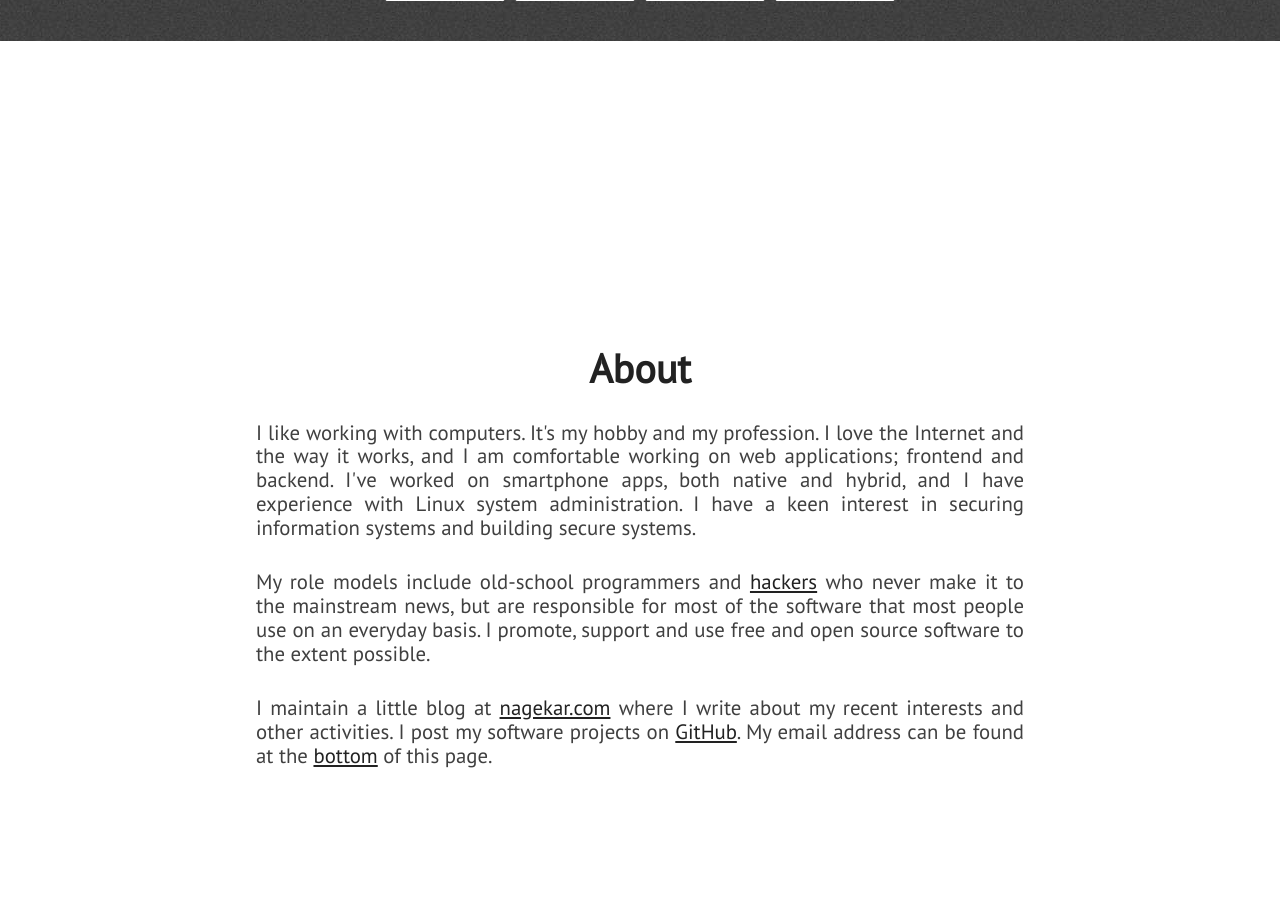
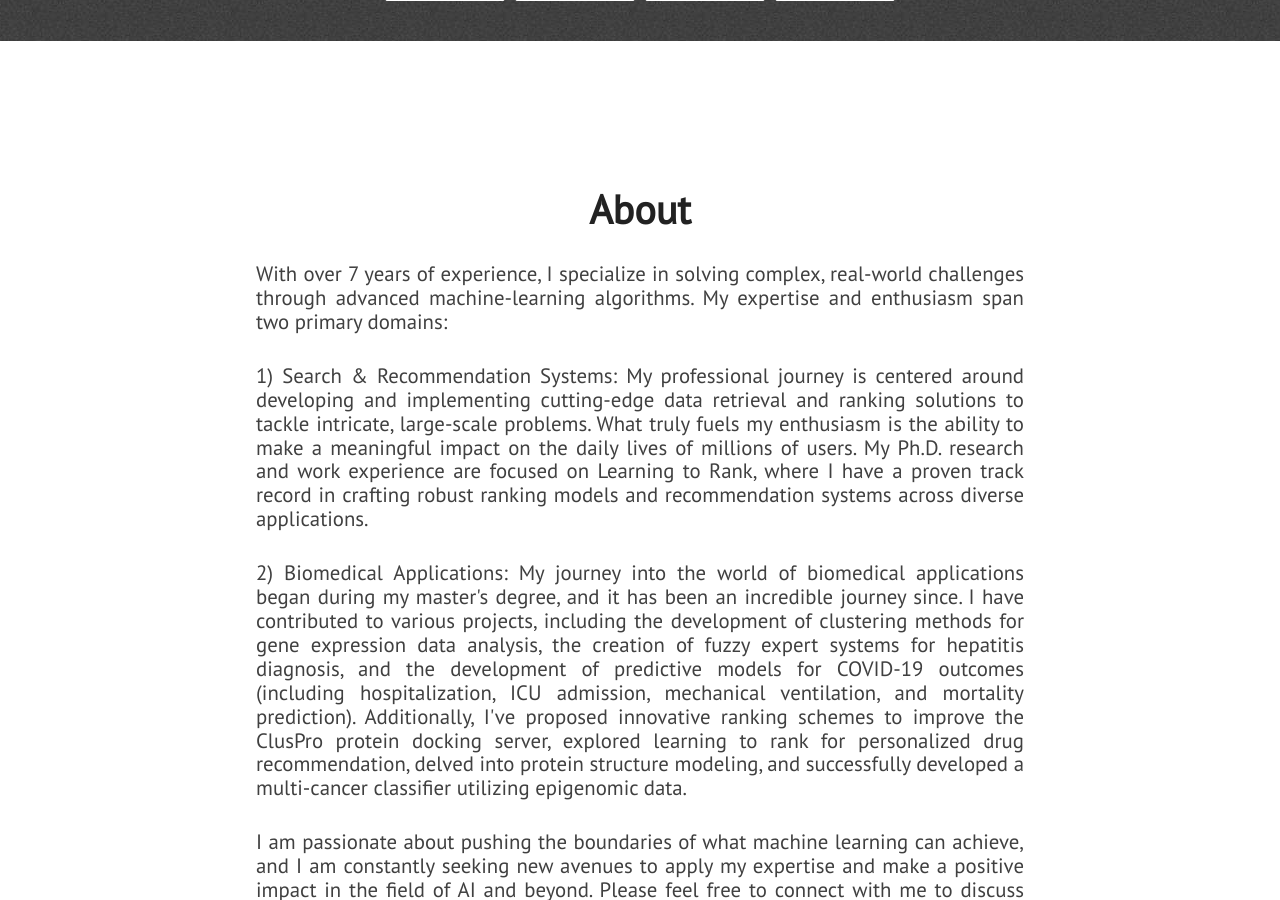
Before and after one commit to sotudian/sotudian.github.io, a Jekyll site: the page built from index.html, in a window 1280 px wide and 900 px high, scrolled down 859 px. Built offline with Jekyll 4.4.1, drawn with Linux system fonts in a browser that asks for light colours; nearby versions of some CDN libraries; some of the changed text lies outside the part shown.

Commit message:
Update about.html

```diff
--- a/_includes/about.html
+++ b/_includes/about.html
@@ -3,13 +3,19 @@
         <div id="about-text">
             <div class="section-heading">About</div>
             <p class="paragraph-text justify-text">
-                I like working with computers. It's my hobby and my profession. I love the Internet and the way it works, and I am comfortable working on web applications; frontend and backend. I've worked on smartphone apps, both native and hybrid, and I have experience with Linux system administration. I have a keen interest in securing information systems and building secure systems.
+                With over 7 years of experience, I specialize in solving complex, real-world challenges through advanced machine-learning algorithms. My expertise and enthusiasm span two primary domains:
             </p>
             <p class="paragraph-text justify-text">
-                My role models include old-school programmers and <a href="https://stallman.org/articles/on-hacking.html">hackers</a> who never make it to the mainstream news, but are responsible for most of the software that most people use on an everyday basis. I promote, support and use free and open source software to the extent possible.
+                1) Search & Recommendation Systems:
+                My professional journey is centered around developing and implementing cutting-edge data retrieval and ranking solutions to tackle intricate, large-scale problems. What truly fuels my enthusiasm is the ability to make a meaningful impact on the daily lives of millions of users. My Ph.D. research and work experience are focused on Learning to Rank, where I have a proven track record in crafting robust ranking models and recommendation systems across diverse applications.
             </p>
             <p class="paragraph-text justify-text">
-                I maintain a little blog at <a href="{{ site.blog_url }}">nagekar.com</a> where I write about my recent interests and other activities. I post my software projects on <a href="https://github.com/{{ site.github_username }}">GitHub</a>. My email address can be found at the <span class="extra-link"><a href="#extra">bottom</a></span> of this page.
+                2) Biomedical Applications:
+                My journey into the world of biomedical applications began during my master's degree, and it has been an incredible journey since. I have contributed to various projects, including the development of clustering methods for gene expression data analysis, the creation of fuzzy expert systems for hepatitis diagnosis, and the development of predictive models for COVID-19 outcomes (including hospitalization, ICU admission, mechanical ventilation, and mortality prediction). Additionally, I've proposed innovative ranking schemes to improve the ClusPro protein docking server, explored learning to rank for personalized drug recommendation, delved into protein structure modeling, and successfully developed a multi-cancer classifier utilizing epigenomic data.
+            </p>
+
+            <p class="paragraph-text justify-text">
+            I am passionate about pushing the boundaries of what machine learning can achieve, and I am constantly seeking new avenues to apply my expertise and make a positive impact in the field of AI and beyond. Please feel free to connect with me to discuss potential collaborations or explore how we can work together.
             </p>
         </div>
     </section>
```
